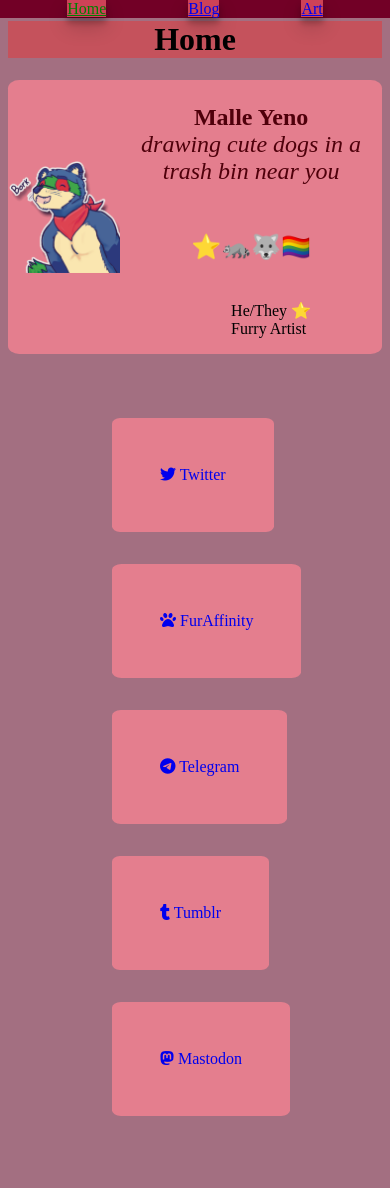
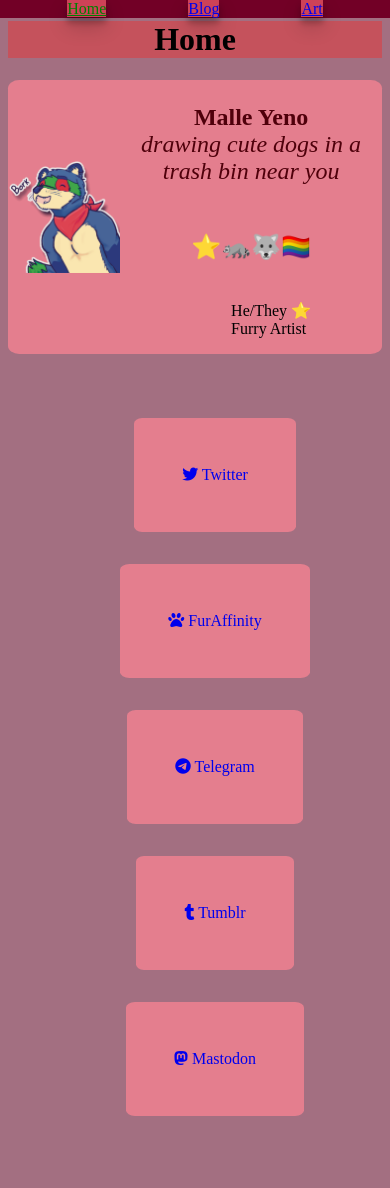
Before and after one commit to malleyeno/malleyeno.github.io, a Jekyll site: the page built from index.html, in a window 390 px wide. Built offline with Jekyll 4.4.1, drawn with Linux system fonts in a browser that asks for light colours; nearby versions of some CDN libraries.

Commit message:
bugfix: social buttons are centered responsively

```diff
--- a/_sass/about.scss
+++ b/_sass/about.scss
@@ -37,15 +37,17 @@
 
 // Social media bubbles
 .social-buttons {
+    display: flex;
     flex-direction: column;
-    justify-items: center;
+    width: 100%;
+    justify-content: center;
     align-content: center;
 }
 .contacts-ul {
     display: flex;
     flex-direction: row;
     list-style: none;
-    justify-items: center;
+    justify-content: center;
     margin: 3em;
     //width: 80%;
     flex-wrap: wrap;
```
